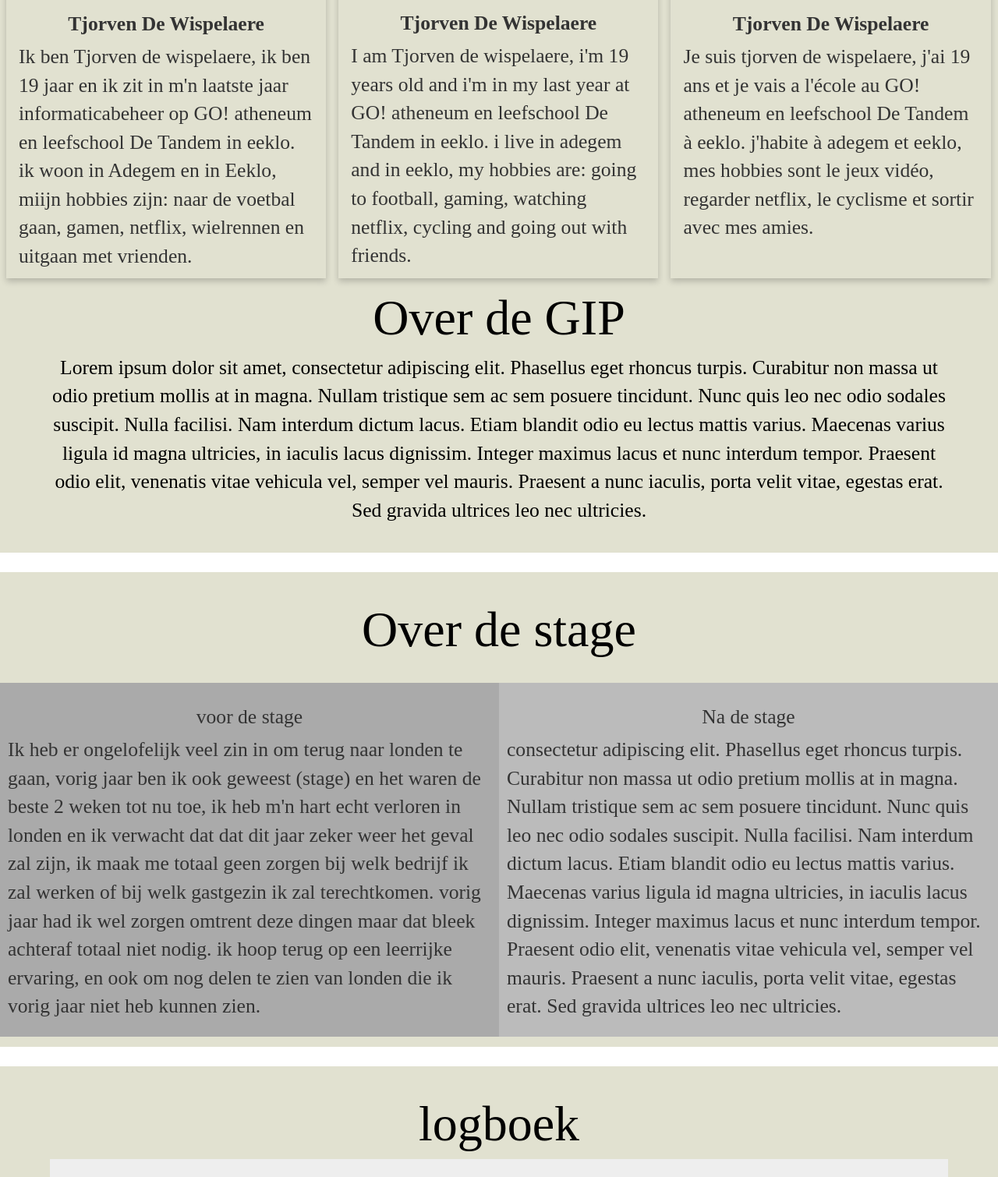
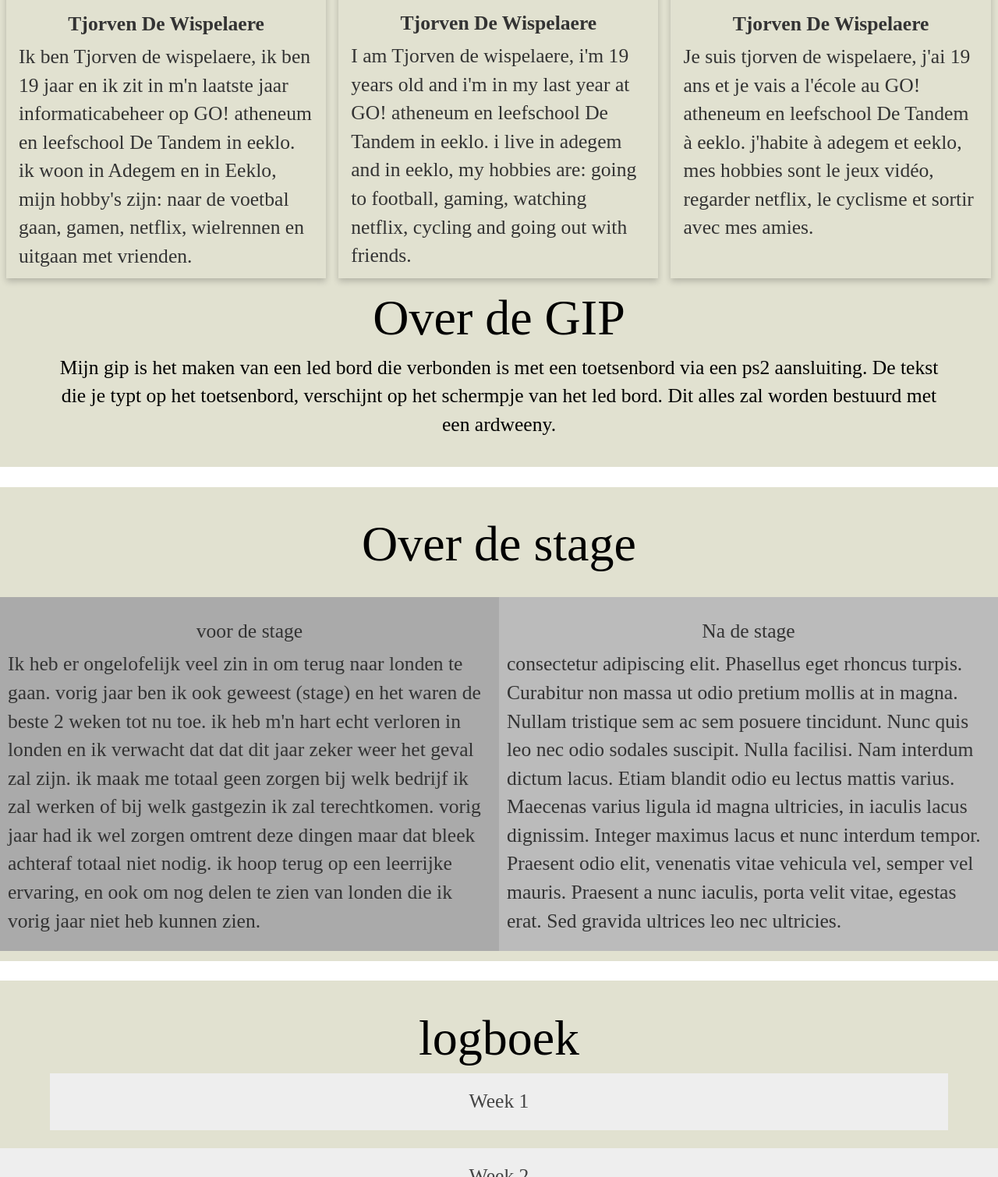
Before and after one commit to Tj2810/Tj2810.github.io, a plain HTML site: page index.html in a window 1280 px wide. Shown: the part 1026-2536 px from the top of the page at 78% size. Drawn offline with nearby package versions, Linux system fonts and the light colour scheme.

Commit message:
Add files via upload

```diff
--- a/index.html
+++ b/index.html
@@ -63,11 +63,12 @@
       <img src="images/tj.jpg" alt="Tjorven" style="width:100%">
       <div class="ccontainer">
           <h2><b>Tjorven De Wispelaere</b></h2>
-        <p>Ik ben Tjorven de wispelaere, ik ben 19 jaar en ik zit in m'n laatste jaar informaticabeheer op GO! atheneum en leefschool De Tandem in eeklo. ik woon in Adegem en in Eeklo, miijn hobbies zijn: naar de voetbal gaan, gamen, netflix, wielrennen en uitgaan met vrienden.</p>
+        <p>Ik ben Tjorven de wispelaere, ik ben 19 jaar en ik zit in m'n laatste jaar informaticabeheer op GO! atheneum en leefschool De Tandem in eeklo. ik woon in Adegem en in Eeklo, mijn hobby's zijn: naar de voetbal gaan, gamen, netflix, wielrennen en uitgaan met vrienden. </p>
 
       </div>
     </div>
   </div>
+
 
  <div class="roww">
   <div class="ccolumn">
@@ -94,8 +95,10 @@
   </div>
      </div>
     </div>
+    </div>
             </div>
-    </div>
+
+
 
 
 
@@ -105,7 +108,10 @@
 		Over de GIP
 		</h2>
 		<p class= "wit">
-			Lorem ipsum dolor sit amet, consectetur adipiscing elit. Phasellus eget rhoncus turpis. Curabitur non massa ut odio pretium mollis at in magna. Nullam tristique sem ac sem posuere tincidunt. Nunc quis leo nec odio sodales suscipit. Nulla facilisi. Nam interdum dictum lacus. Etiam blandit odio eu lectus mattis varius. Maecenas varius ligula id magna ultricies, in iaculis lacus dignissim. Integer maximus lacus et nunc interdum tempor. Praesent odio elit, venenatis vitae vehicula vel, semper vel mauris. Praesent a nunc iaculis, porta velit vitae, egestas erat. Sed gravida ultrices leo nec ultricies.
+			Mijn gip is het maken van een led bord die verbonden is met een toetsenbord via een ps2 aansluiting. De tekst die je typt op het toetsenbord, verschijnt op het schermpje van het led bord.
+
+            Dit alles zal worden bestuurd met een ardweeny.
+
 
 		</p>
 		</div>
@@ -119,7 +125,9 @@
 			<div class="rroow">
   <div class="colummmn" style="background-color:#aaa;">
     <h2>voor de stage</h2>
-    <p>Ik heb er ongelofelijk veel zin in om terug naar londen te gaan, vorig jaar ben ik ook geweest (stage) en het waren de beste 2 weken tot nu toe, ik heb m'n hart echt verloren in londen en ik verwacht dat dat dit jaar zeker weer het geval zal zijn, ik maak me totaal geen zorgen bij welk bedrijf ik zal werken of bij welk gastgezin ik zal terechtkomen. vorig jaar had ik wel zorgen omtrent deze dingen maar dat bleek achteraf totaal niet nodig. ik hoop terug op een leerrijke ervaring, en ook om nog delen te zien van londen die ik vorig jaar niet heb kunnen zien. </p>
+    <p>Ik heb er ongelofelijk veel zin in om terug naar londen te gaan. vorig jaar ben ik ook geweest (stage) en het waren de beste 2 weken tot nu toe. ik heb m'n hart echt verloren in londen en ik verwacht dat dat dit jaar zeker weer het geval zal zijn. ik maak me totaal geen zorgen bij welk bedrijf ik zal werken of bij welk gastgezin ik zal terechtkomen. vorig jaar had ik wel zorgen omtrent deze dingen maar dat bleek achteraf totaal niet nodig. ik hoop terug op een leerrijke ervaring, en ook om nog delen te zien van londen die ik vorig jaar niet heb kunnen zien.
+
+  </p>
   </div>
   <div class="colummmn" style="background-color:#bbb;">
     <h2>Na de stage</h2>
@@ -153,26 +161,10 @@
  Ik was niet blij met hoe hij eruit zag, “If you don’t like something, change it” –Maya Angelou-. Dus dat deed ik. De website begint eindelijk er deftig uit te zien (te laat voor de deadline wel). De ideeën die eerst “onhaalbaar” leken, lijken nu opeens niet zo onhaalbaar meer, als je echt iets wilt, haal je het meestal ook wel, heb ik gemerkt. Mijn grootste probleem was dat ik op veel punten (met de website) vast zat en ik geen zin meer had om verder te doen omdat dingen niet werkten zoals ik dat zou willen. Een concreet voorbeeld: ik probeer zoveel mogelijk met bootstrap  te werken, bootstrap is een verzameling hulpmiddelen voor het maken van  websites en web toepassingen. Concreet wil dit zeggen dat dat je het leven makkelijker maakt, maar dat heeft ook een CSS (opmaak file). Het probleem was dat ik al een groot deel had van mijn eigen website en mijn eigen opmaak. Nu moest ik daar bootstrap bij doen, mijn eerste gedacht was dan om gewoon de code van mijn opmaak in de opmaak te steken van de bootstrap. Dit zorgde echter voor heel veel problemen, mijn opmaak was volledig weg, was niks goed meer aan. Ik heb het dan uiteindelijk kunnen oplossen door met 2 opmaak files te werken. Enerzijds mijn eigen opmaak, anderzijds de opmaak van bootstrap. Dankzij dat, kan ik mijn eigen opmaak blijven gebruiken EN kan ik toch bootstrap gebruiken.  </p>
 </div>
 
+    </div>
 
-
-
-
-
-
-
-
-
-
-
-
-
-
-
-
-
-
-
-
+</p>
+		</div>
 
 
 
@@ -194,8 +186,7 @@ for (i = 0; i < acc.length; i++) {
 </script>
 
 
-		</p>
-		</div>
+
 
 
 
```
